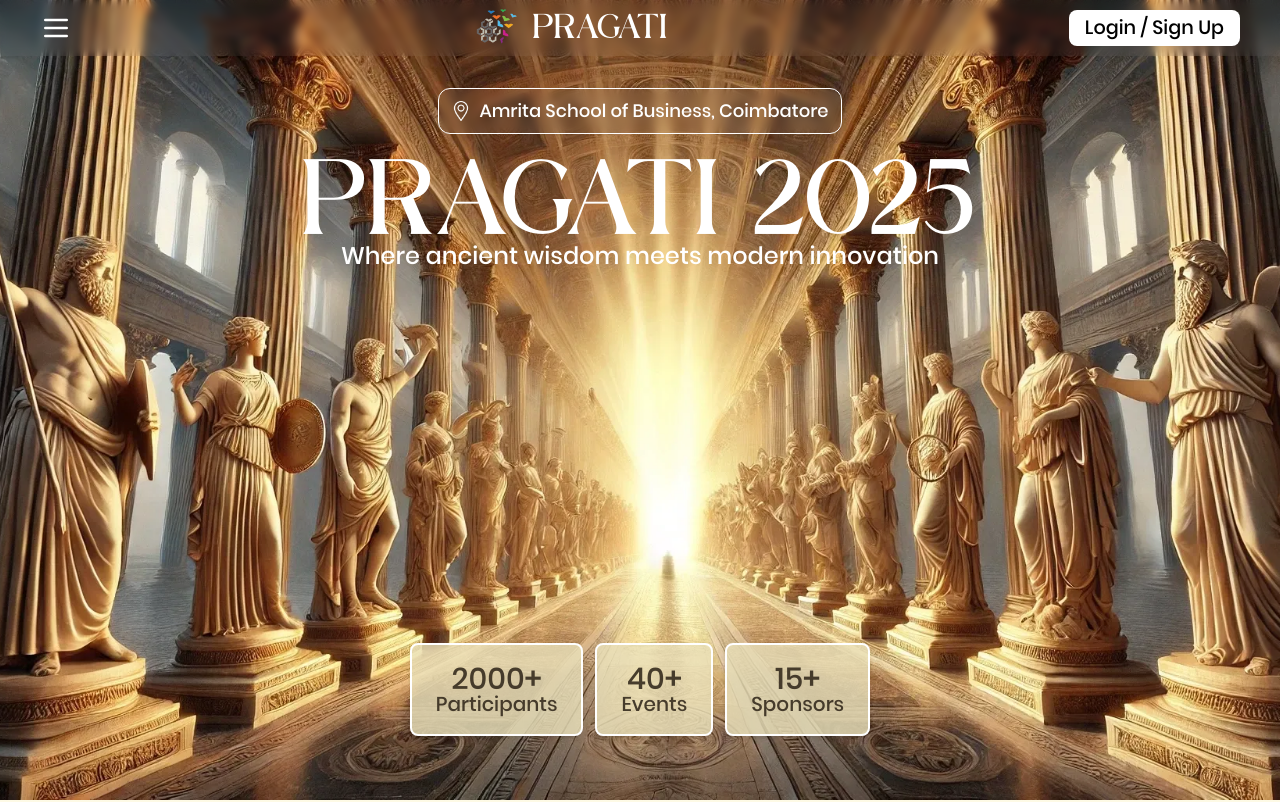
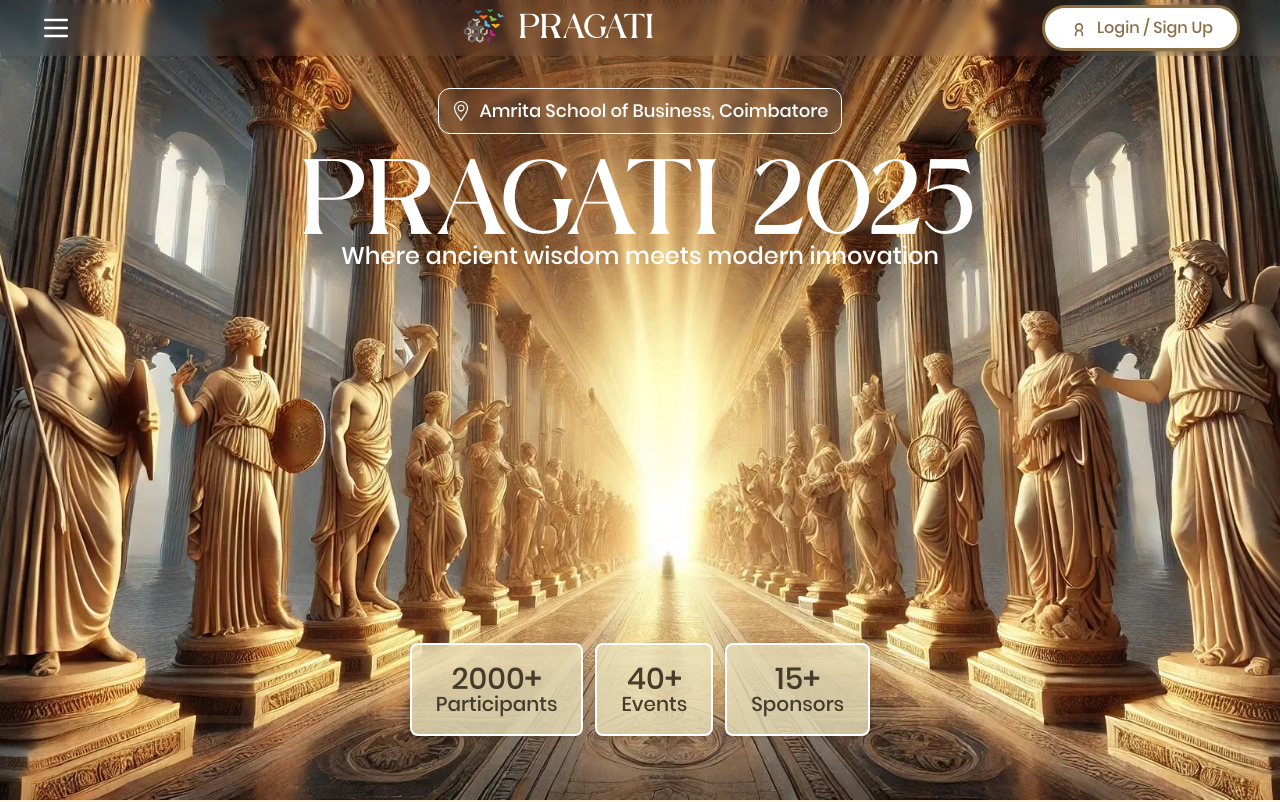
Before and after one commit to TharunKumarrA/Pragati_Frontend_2025, a Next.js app: page / in a window 1280 px wide. Shown: the top 802 px of the page. Built offline with nearby package versions, Linux system fonts and the light colour scheme.

Commit message:
menu fixed

```diff
--- a/src/app/components/menu.jsx
+++ b/src/app/components/menu.jsx
@@ -1,6 +1,28 @@
+import { useEffect, useRef } from "react";
 import Link from "next/link";
+import gsap from "gsap";
+import Navbar from "./navbar";
 
 const FullPageMenu = ({ isOpen, onClose }) => {
+  const menuRef = useRef(null);
+
+  useEffect(() => {
+    if (isOpen && menuRef.current) {
+      const links = menuRef.current.querySelectorAll("a");
+      gsap.fromTo(
+        links,
+        { y: "10%", opacity: 0 },
+        {
+          y: "0%",
+          opacity: 1,
+          stagger: 0.1,
+          duration: 0.6,
+          ease: "power3.out",
+        }
+      );
+    }
+  }, [isOpen]);
+
   if (!isOpen) return null;
 
   const pages = [
@@ -14,25 +36,35 @@
 
   return (
     <div
-      className="fixed inset-0 top-[7%] z-20 flex flex-col text-white"
+      className="fixed inset-0 z-20 flex flex-col text-white"
       style={{
-        backgroundImage: 'url(/Images/backgrounds/aegean_seascape.webp)',
+        backgroundImage: 'url(/Images/backgrounds/meteora_monasteries.webp)',
         backgroundSize: 'cover',
         backgroundPosition: 'center',
       }}
     >
-      <div className="flex-grow flex flex-col items-center text-center [font-family:var(--font-chicavenue)] text-[3rem] justify-center bg-black bg-opacity-50">
+      <Navbar/>
+      <div
+        ref={menuRef}
+        className="flex-grow flex flex-col items-center text-center [font-family:var(--font-chicavenue)] text-[2.4rem] md:text-[2.6rem] justify-center bg-black bg-opacity-50"
+      >
         {pages.map((page) => (
           <Link
             key={page.name}
             href={page.href}
-            className="border-b-[1px] border-white p-2 w-full"
+            className="border-b-[1px] border-white p-1 w-full hover:bg-slate-50 hover:text-black hover:transition-all hover:duration-300"
             onClick={onClose}
           >
             {page.name}
           </Link>
         ))}
       </div>
+      <button
+        onClick={onClose}
+        className="absolute top-5 right-5 text-white text-3xl font-bold"
+      >
+        ×
+      </button>
     </div>
   );
 };
--- a/src/app/components/navbar.jsx
+++ b/src/app/components/navbar.jsx
@@ -30,9 +30,24 @@
           />
           <h1 className="text-[2rem] text-white">PRAGATI</h1>
         </div>
-
-        <button className="hidden md:block text-[1.2rem] text-black bg-white px-4 py-1 rounded-lg">
-          Login / Sign Up
+        <button className="hidden md:block text-[#8B6F47] bg-white px-6 py-2 rounded-full border-[3px] border-[#8B6F47] shadow-md transition-all duration-300 ease-in-out transform hover:bg-[#8B6F47] hover:text-white hover:shadow-lg hover:scale-105 hover:border-[#C2A27E] active:scale-95">
+          <span className="flex items-center gap-2">
+            <svg
+              xmlns="http://www.w3.org/2000/svg"
+              fill="none"
+              viewBox="0 0 24 24"
+              strokeWidth={2}
+              stroke="currentColor"
+              className="w-5 h-5 transition-transform duration-300 group-hover:rotate-90"
+            >
+              <path
+                strokeLinecap="round"
+                strokeLinejoin="round"
+                d="M16 21v-2a4 4 0 10-8 0v2m8-10a4 4 0 11-8 0 4 4 0 018 0z"
+              />
+            </svg>
+            Login / Sign Up
+          </span>
         </button>
       </div>
       <FullPageMenu isOpen={menuOpen} onClose={toggleMenu} />
```
